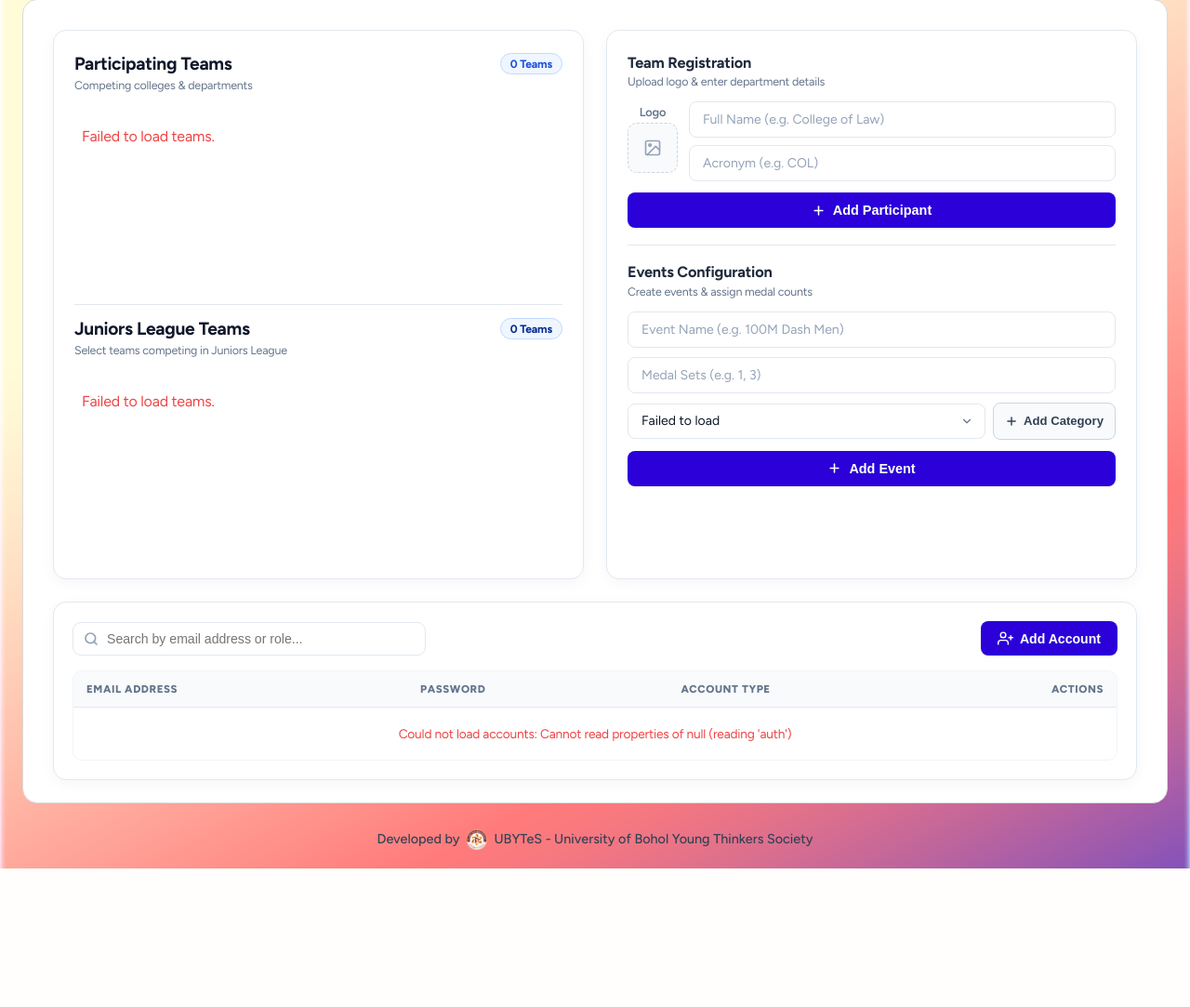
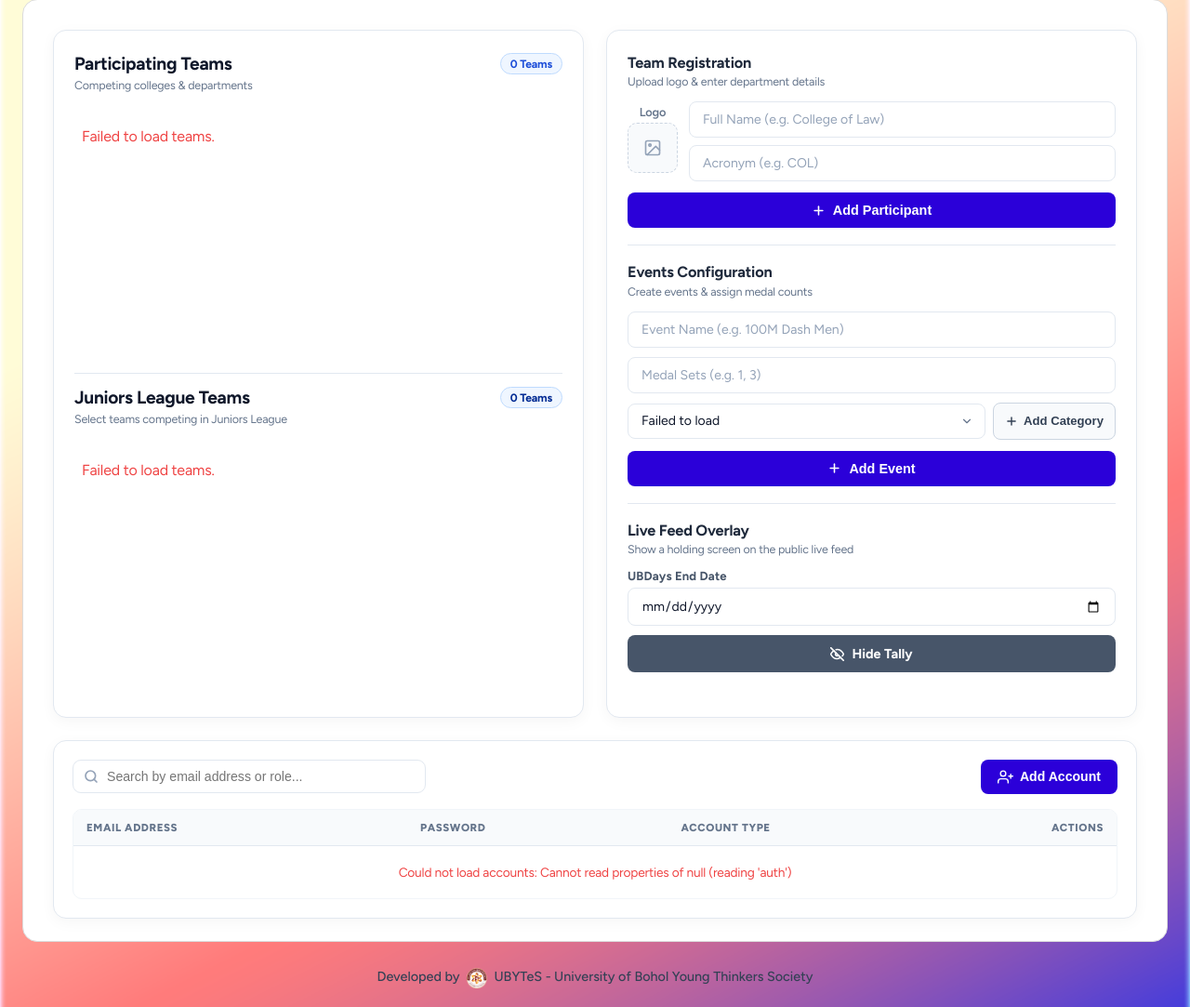
Before and after one commit to UB-Young-Thinkers-Society/UBDaysMedalTally, a PHP site: page /config.html in a window 1280 px wide. Shown: the part 109-1192 px from the top of the page at 93% size. Before the commit the page ends 1043 px from the top, so only its background shows below. Run offline with PHP 8.4, Linux system fonts and the light colour scheme; some libraries are stand-ins or nearby versions.

Commit message:
added overlay button and overlay

```diff
--- a/main/config.html
+++ b/main/config.html
@@ -4,7 +4,7 @@
     <meta charset="UTF-8">
     <meta name="viewport" content="width=device-width, initial-scale=1.0">
     <title>UBDays 2026 - Config</title>
-    <link rel="stylesheet" href="css/styles-config.css?v=20261025_v6">
+    <link rel="stylesheet" href="css/styles-config.css?v=20261029_v7">
     <link rel="icon" href="img/2026/ubdays2026.png">
 
     <!-- Client-side Supabase for AUTHENTICATION only -->
@@ -623,6 +623,32 @@
                         </button>
                     </form>
                 </div>
+
+                <div class="panel-divider"></div>
+
+                <!-- Sub-card: Hide Tally Overlay -->
+                <div class="form-section-block">
+                    <div class="panel-header" style="margin-bottom: 10px;">
+                        <div>
+                            <h3 class="panel-subheading">Live Feed Overlay</h3>
+                            <span class="panel-subtitle">Show a holding screen on the public live feed</span>
+                        </div>
+                    </div>
+                    <div class="hide-tally-block">
+                        <div class="hide-tally-date-row">
+                            <label class="hide-tally-date-label" for="tally-end-date">UBDays End Date</label>
+                            <input class="styled-input" type="date" id="tally-end-date" title="Set the closing program date shown on the overlay">
+                        </div>
+                        <button type="button" class="btn-hide-tally" id="btn-hide-tally">
+                            <svg width="15" height="15" viewBox="0 0 24 24" fill="none" stroke="currentColor" stroke-width="2.5" stroke-linecap="round" stroke-linejoin="round">
+                                <path d="M17.94 17.94A10.07 10.07 0 0 1 12 20c-7 0-11-8-11-8a18.45 18.45 0 0 1 5.06-5.94M9.9 4.24A9.12 9.12 0 0 1 12 4c7 0 11 8 11 8a18.5 18.5 0 0 1-2.16 3.19m-6.72-1.07a3 3 0 1 1-4.24-4.24"></path>
+                                <line x1="1" y1="1" x2="23" y2="23"></line>
+                            </svg>
+                            <span id="btn-hide-tally-label">Hide Tally</span>
+                        </button>
+                        <p class="hide-tally-status" id="hide-tally-status"></p>
+                    </div>
+                </div>
             </div>
 
             <!-- Right: Accounts Management Section -->
@@ -833,6 +859,6 @@
     <!-- End of Generic Modal -->
 
     <div class="background"></div>
-    <script src="js/config-page-logic.js?v=20261029_v2" defer></script>
+    <script src="js/config-page-logic.js?v=20261030_v1" defer></script>
 </body>
 </html>
--- a/main/css/styles-config.css
+++ b/main/css/styles-config.css
@@ -1125,3 +1125,58 @@
     height: 22px;
     margin: 0 4px;
 }
+/* ===== Hide Tally Block (Live Feed Overlay Controls) ===== */
+.hide-tally-block {
+    display: flex;
+    flex-direction: column;
+    gap: 10px;
+    width: 100%;
+}
+.hide-tally-date-row {
+    display: flex;
+    flex-direction: column;
+    gap: 5px;
+    width: 100%;
+}
+.hide-tally-date-label {
+    font-size: 0.82rem;
+    font-weight: 700;
+    color: #475569;
+    letter-spacing: 0.01em;
+}
+.btn-hide-tally {
+    display: inline-flex;
+    align-items: center;
+    justify-content: center;
+    gap: 8px;
+    width: 100%;
+    padding: 11px 16px;
+    background: #475569;
+    color: #ffffff;
+    font-size: 0.9rem;
+    font-weight: 700;
+    border: none;
+    border-radius: 8px;
+    cursor: pointer;
+    transition: background 0.2s ease, transform 0.1s ease;
+    font-family: inherit;
+}
+.btn-hide-tally:hover {
+    background: #334155;
+}
+.btn-hide-tally:active {
+    transform: scale(0.99);
+}
+.btn-hide-tally.active {
+    background: #16a34a;
+}
+.btn-hide-tally.active:hover {
+    background: #15803d;
+}
+.hide-tally-status {
+    font-size: 0.78rem;
+    color: #64748b;
+    margin: 0;
+    text-align: center;
+    min-height: 1.1em;
+}
--- a/main/js/config-page-logic.js
+++ b/main/js/config-page-logic.js
@@ -1166,3 +1166,106 @@
     div.innerText = text;
     return div.innerHTML;
 }
+// --- 8. HIDE TALLY OVERLAY LOGIC (DB-backed, syncs to all screens) ---
+
+async function initHideTally() {
+    const btn = document.getElementById('btn-hide-tally');
+    const dateInput = document.getElementById('tally-end-date');
+    const statusEl = document.getElementById('hide-tally-status');
+    if (!btn || !dateInput) return;
+
+    // Load current state from DB
+    await _loadHideTallyState(dateInput, statusEl);
+
+    btn.addEventListener('click', async () => {
+        const currentlyHidden = btn.classList.contains('active');
+        const newState = !currentlyHidden;
+        const chosenDate = dateInput.value;
+
+        if (newState && !chosenDate) {
+            showGenericModal('alert', 'Date Required', 'Please set the <strong>UBDays End Date</strong> before hiding the tally.');
+            return;
+        }
+
+        try {
+            btn.disabled = true;
+            const labelEl = document.getElementById('btn-hide-tally-label');
+            if (labelEl) labelEl.textContent = 'Saving...';
+
+            const { data: sessionData } = await supabase.auth.getSession();
+            if (!sessionData?.session) throw new Error('Session expired. Please log in again.');
+
+            const res = await fetch('/api/actions', {
+                method: 'POST',
+                headers: {
+                    'Content-Type': 'application/json',
+                    'Authorization': `Bearer ${sessionData.session.access_token}`
+                },
+                body: JSON.stringify({
+                    action: 'setHideTally',
+                    hidden: newState,
+                    endDate: chosenDate || ''
+                })
+            });
+
+            if (!res.ok) {
+                const err = await res.json();
+                throw new Error(err.error || 'Failed to update overlay state.');
+            }
+
+            _updateHideTallyUI(newState, statusEl);
+
+        } catch (err) {
+            console.error('Error toggling hide tally:', err);
+            showGenericModal('alert', 'Error', 'Could not update overlay: ' + err.message);
+            // Restore label
+            _updateHideTallyUI(btn.classList.contains('active'), statusEl);
+        } finally {
+            btn.disabled = false;
+        }
+    });
+
+    // Persist date input change (does not save to DB alone — saved on button click)
+    dateInput.addEventListener('change', () => {
+        if (statusEl && btn.classList.contains('active')) {
+            statusEl.textContent = 'Date changed — click "Show Tally" then "Hide Tally" to re-apply.';
+        }
+    });
+}
+
+async function _loadHideTallyState(dateInput, statusEl) {
+    try {
+        const res = await fetch('/api/data?type=appSettings');
+        if (!res.ok) return;
+        const settings = await res.json();
+
+        const isHidden = settings['hide_tally'] === 'true';
+        const savedDate = settings['hide_tally_date'] || '';
+
+        if (savedDate && dateInput) dateInput.value = savedDate;
+        _updateHideTallyUI(isHidden, statusEl);
+    } catch (err) {
+        console.error('Could not load hide tally state:', err);
+    }
+}
+
+function _updateHideTallyUI(isHidden, statusEl) {
+    const btn = document.getElementById('btn-hide-tally');
+    const labelEl = document.getElementById('btn-hide-tally-label');
+    if (!btn || !labelEl) return;
+
+    if (isHidden) {
+        btn.classList.add('active');
+        labelEl.textContent = 'Show Tally';
+        if (statusEl) statusEl.textContent = 'Overlay is currently active on all live feed screens.';
+    } else {
+        btn.classList.remove('active');
+        labelEl.textContent = 'Hide Tally';
+        if (statusEl) statusEl.textContent = '';
+    }
+}
+
+function formatClosingDate(isoDate) {
+    const d = new Date(isoDate + 'T00:00:00');
+    return d.toLocaleDateString('en-US', { year: 'numeric', month: 'long', day: 'numeric' });
+}
```
Also changed, not shown: main/api/actions.js (+30 -0 lines), main/api/data.js (+13 -0 lines), main/css/live-feed.css (+43 -0 lines), main/index.html (+12 -1 lines), main/js/live-feed.js (+48 -0 lines).
